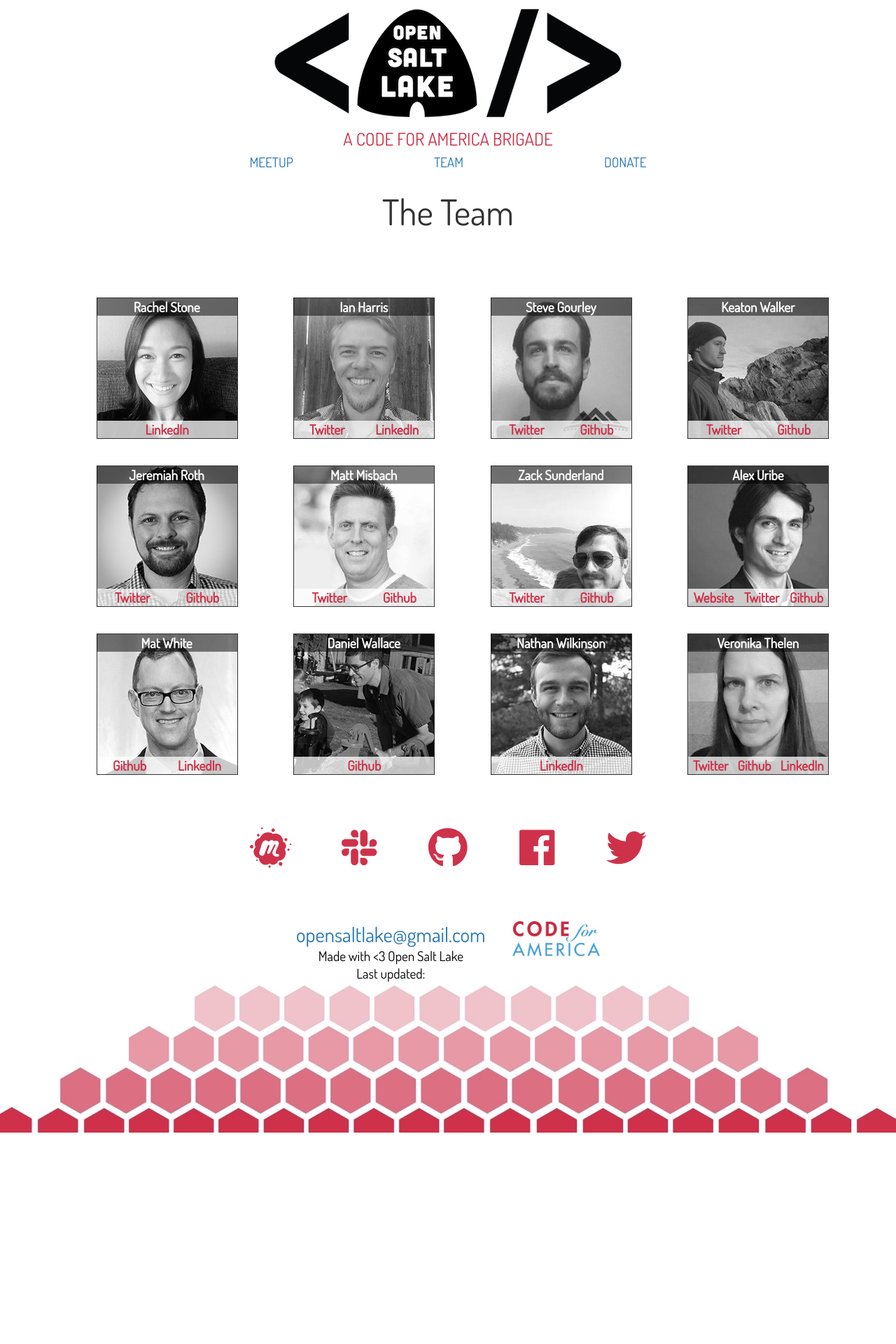
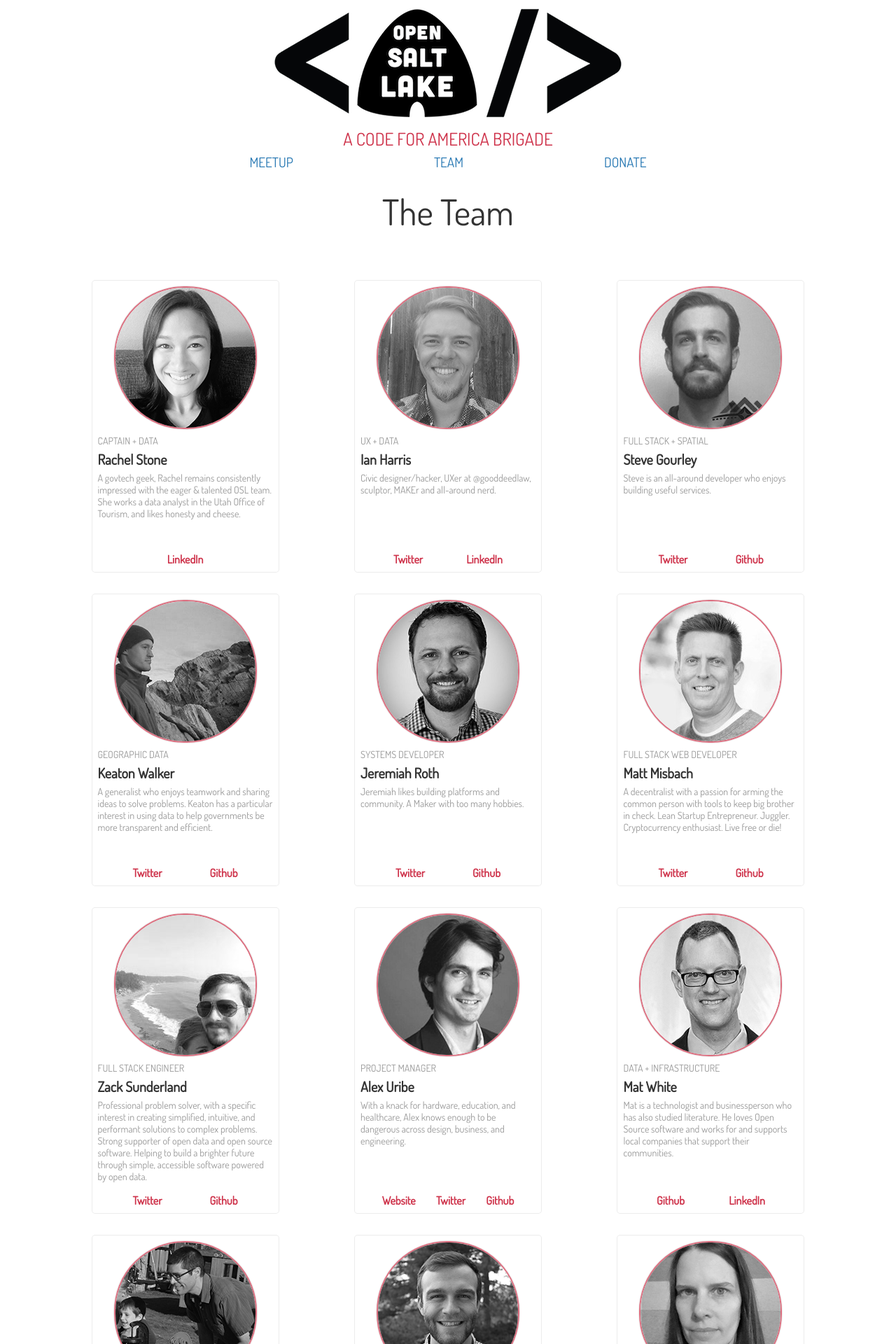
Before and after one commit to codeforutah/OpenSaltLake_Website, a Jekyll site: the page built from team/index.md, in a window 1280 px wide. Shown: the top 1920 px of the page at 70% size. Built offline with Jekyll 4.4.1, drawn with Linux system fonts in a browser that asks for light colours; nearby versions of some CDN libraries; our own code applies the rules of GitHub Pages for plain Markdown files; before the commit the page ends 1618 px from its top, so only the background shows below that; some of the changed text lies outside the part shown.

Commit message:
update team page

```diff
--- a/_data/team.yml
+++ b/_data/team.yml
@@ -14,7 +14,8 @@ team:
         - label: LinkedIn
           url: https://www.linkedin.com/in/ian-harris-a113ba149/
     - name: Steve Gourley
-      skills: SWISS ARMY KNIFE
+      skills: Full stack + spatial
+      about: Steve is an all-around developer who enjoys building useful services.
       social:
         - label: Twitter
           url: https://twitter.com/steveAGRC
@@ -64,7 +65,7 @@ team:
         url: https://github.com/alexuribe
     - name: Mat White
       skills: DATA + INFRASTRUCTURE
-      about: Mat is  a technologist and businessperson who has also studied literature. He loves Open Source software and works for and supports local companies that support their communities.
+      about: Mat is a technologist and businessperson who has also studied literature. He loves Open Source software and works for and supports local companies that support their communities.
       social:
       - label: Github
         url: https://github.com/matwhite
@@ -78,7 +79,7 @@ team:
         url: https://github.com/gtmanfred
     - name: Nathan Wilkinson
       skills: DATA
-      about: Nathan  is a Computer Science student at the University of Utah with a particular fondness for data.utah.gov. His goal is to use tech to saves lives by solving problems in the life sciences.
+      about: Nathan is a Computer Science student at the University of Utah with a particular fondness for data.utah.gov. His goal is to use tech to saves lives by solving problems in the life sciences.
       social:
       - label: LinkedIn
         url: https://www.linkedin.com/in/nathanwilk7/
--- a/_sass/_team.scss
+++ b/_sass/_team.scss
@@ -2,34 +2,44 @@ $margin: 20px;
 $photo--size: 200px;
 
 .team {
-  &__member, &__photo {
+  &__member {
+    width: $photo--size + 50;
+    min-height: 400px;
+    max-height: $photo--size * 3;
+    margin: 1rem;
+    box-shadow: 0 0 0 1px rgba(17,17,17,0.08);
+    border-radius: 0.25rem;
+    text-align: left;
+    padding: .5rem;
+  }
+  &__skill, &__bio {
+      font-size: 0.875rem;
+      color: lighten($black, 40);
+      margin: 0;
+  }
+  &__skill {
+    text-transform: uppercase;
+  }
+  &__photo {
+    margin: 0 auto .5rem;
+    border: .15rem rgba($highlight, .7) solid;
     width: $photo--size;
     height: $photo--size;
-    margin: $margin;
+    border-radius: $photo--size / 2;
+    box-shadow: 0 0 0 1px rgba(17,17,17,0.08);
   }
-  &__member {
-      @include media-query($on-small) {
-          margin-left: (-$margin);
-      }
-  }
-  &__photo {
-    display: block;
-    border: 1px $black solid;
-    width: $photo--size;
-    height: $photo--size;
-    position: absolute;
-    z-index: -1;
-}
   &__name {
-      margin: $margin + 1 (-$margin - 1) 0 $margin;
-      background-color: rgba(0, 0, 0, .5);
-      color: #fff;
+      font-size: 1.25rem;
       font-weight: 900;
+      margin: 0 0 .25em;
+      padding-top: .25em;
   }
   &__social {
-      margin: 0 (-$margin - 1) (-$margin - 1) $margin + 1;
+      margin: auto 1rem 0;
+      padding-top: 1rem;
       background-color: rgba(255, 255, 255, .75);
       font-weight: 900;
+      font-size: 1rem;
       a {
           color: $highlight;
       }
--- a/team/index.md
+++ b/team/index.md
@@ -7,18 +7,20 @@
 
 <div class="team flex flex--around flex--wrap center">
 {% for person in site.data.team.team %}
-  <div class="team__member flex flex__column flex--between">
+  <article class="team__member flex flex__column">
+    <img src="photos/{{ person.name | remove: " " }}.png" class="team__photo" alt="{{ person.name }}" />
+    <p class="team__skill">{{ person.skills }}</p>
+    <h1 class="team__name">{{ person.name }}</h1>
     {% if person.about %}
-    <img src="photos/{{ person.name | remove: " " }}.png" class="team__photo" alt="{{ person.about }}" />
-    {% else %}
-    <img src="photos/{{ person.name | remove: " " }}.png" class="team__photo" />
+    <p class="team__bio">
+    {{ person.about }}
+    </p>
     {% endif %}
-    <div class="team__name">{{ person.name }}</div>
     <div class="team__social flex flex--around center">
     {% for social in person.social %}
       <a href="{{ social.url }}">{{ social.label }}</a>
     {% endfor %}
     </div>
-  </div>
+  </article>
 {% endfor %}
 </div>
```
